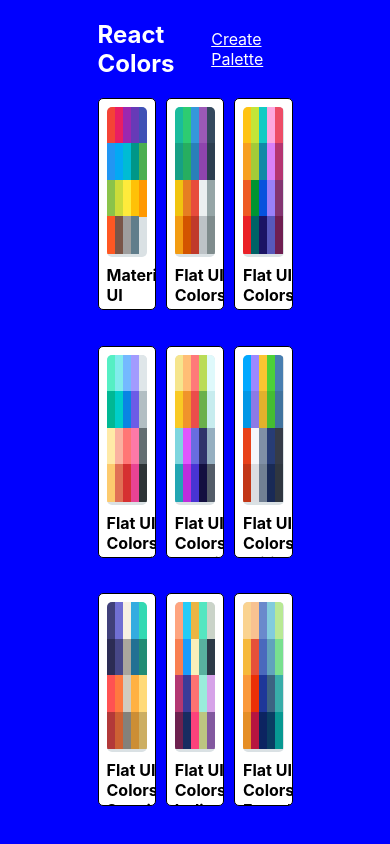
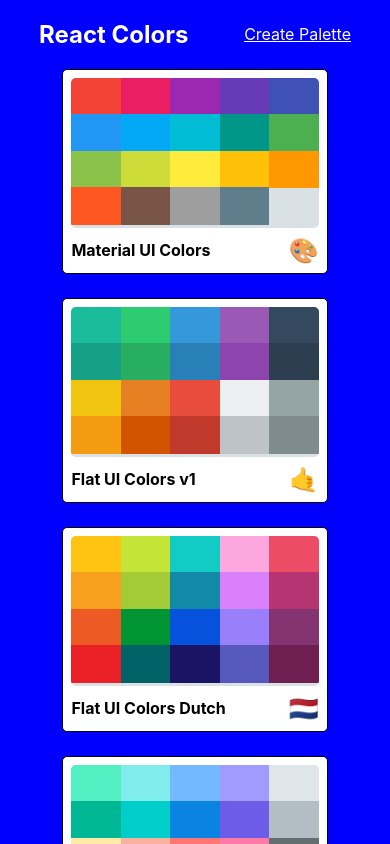
Before and after one commit to ylsv/react-color-app, a React (Create React App) app: page / in a window 390 px wide. Shown: the top 844 px of the page. Built offline with nearby package versions, Linux system fonts and the light colour scheme.

Commit message:
make paletteList responsive

```diff
--- a/src/styles/PaletteListStyles.js
+++ b/src/styles/PaletteListStyles.js
@@ -1,3 +1,5 @@
+import sizes from './sizes';
+
 export default {
 	root: {
 		backgroundColor: 'blue',
@@ -11,7 +13,10 @@ export default {
 		display: 'flex',
 		alignItems: 'flex-start',
 		flexDirection: 'column',
-		flexWrap: 'wrap'
+		flexWrap: 'wrap',
+		[sizes.down('lg')]: {
+			width: '80%'
+		}
 	},
 	nav: {
 		display: 'flex',
@@ -28,6 +33,13 @@ export default {
 		width: '100%',
 		display: 'grid',
 		gridTemplateColumns: 'repeat(3, 30%)',
-		gridGap: '5%'
+		gridGap: '1.5rem',
+		justifyContent: 'center',
+		[sizes.down('sm')]: {
+			gridTemplateColumns: 'repeat(2, 50%)'
+		},
+		[sizes.down('xs')]: {
+			gridTemplateColumns: 'repeat(1, 85%)'
+		}
 	}
 };
```
